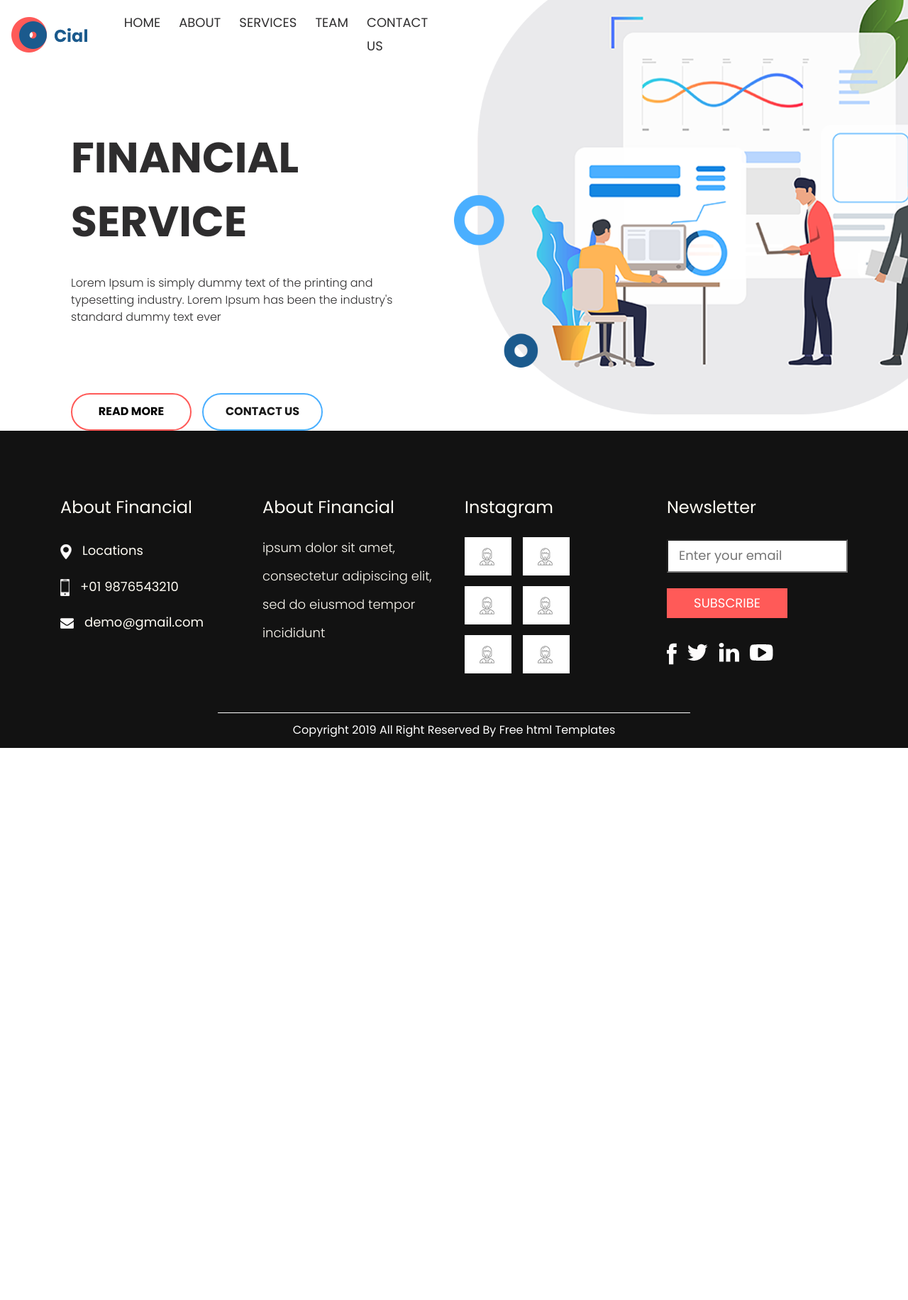
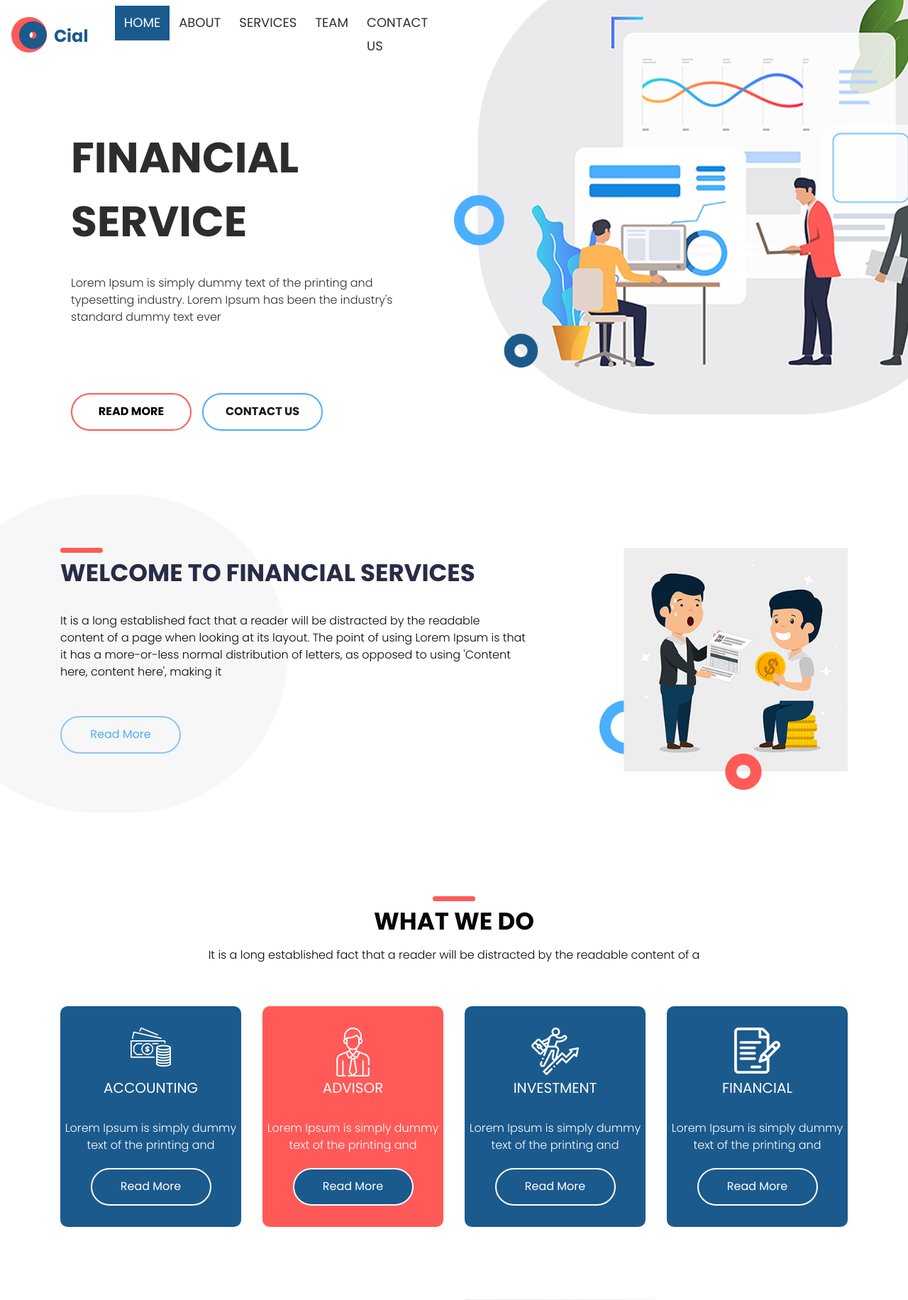
Before and after one commit to subhankardutt03/basic-django, a Django app: page / in a window 1280 px wide. Shown: the top 1832 px of the page at 71% size. Before the commit the page ends 1054 px from the top, so only its background shows below. Run offline with Django 4.2, Linux system fonts and the light colour scheme; some libraries are stand-ins or nearby versions.

Commit message:
Adding nav links

```diff
--- a/djangobasic/settings.py
+++ b/djangobasic/settings.py
@@ -54,7 +54,7 @@ ROOT_URLCONF = 'djangobasic.urls'
 TEMPLATES = [
     {
         'BACKEND': 'django.template.backends.django.DjangoTemplates',
-        'DIRS': [BASE_DIR,'templates'],
+        'DIRS': [BASE_DIR, 'templates'],
         'APP_DIRS': True,
         'OPTIONS': {
             'context_processors': [
@@ -123,5 +123,5 @@ STATIC_URL = 'static/'
 DEFAULT_AUTO_FIELD = 'django.db.models.BigAutoField'
 
 STATICFILES_DIRS = [
-    BASE_DIR,"static",
+    BASE_DIR, "static",
 ]
--- a/djangobasic/urls.py
+++ b/djangobasic/urls.py
@@ -18,17 +18,16 @@ from django.urls import path
 from djangobasic import views
 
 urlpatterns = [
-    path('',views.masterPage),
+    path('', views.HomePage, name="home"),
     path('admin/', admin.site.urls),
-    path('aboutus/',views.aboutUs),
-    path('course/',views.course),
-    path('course/<int:course_id>',views.courseDetailsAsInt),
-    path('course/<str:course_name>',views.courseDetailsAsString),
-    path('course/<slug:course_slug>',views.courseDetailsAsSlug),
-    path('emplist/',views.EmpFetch),
-    path('home/',views.HomePage,name="home"),
-    path('about/',views.AboutPage,name="about"),
-    path('service/',views.ServicePage,name="service"),
-    path('team/',views.TeamPage,name="team"),
-    path('contact/',views.ContactPage,name="contact")
+    path('aboutus/', views.aboutUs),
+    path('course/', views.course),
+    path('course/<int:course_id>', views.courseDetailsAsInt),
+    path('course/<str:course_name>', views.courseDetailsAsString),
+    path('course/<slug:course_slug>', views.courseDetailsAsSlug),
+    path('emplist/', views.EmpFetch),
+    path('about/', views.AboutPage, name="about"),
+    path('service/', views.ServicePage, name="service"),
+    path('team/', views.TeamPage, name="team"),
+    path('contact/', views.ContactPage, name="contact")
 ]
--- a/static/assets/css/style.css
+++ b/static/assets/css/style.css
@@ -896,3 +896,10 @@ button {
 .margin_top_90{
   margin-top: 90px;
 }
+
+.active a{
+    background-color: #1b5a8d;
+}
+.header_section .navbar-light .navbar-nav .active .nav-link {
+    color: white;
+}
--- a/templates/common/header.html
+++ b/templates/common/header.html
@@ -46,19 +46,20 @@
                 </button>
                 <div class="collapse navbar-collapse" id="navbarSupportedContent">
                     <ul class="navbar-nav mr-auto">
-                        <li class="nav-item">
+                        <li class="nav-item {% if request.path == '/' %} active {% endif %}">
                             <a class="nav-link" href="{% url 'home' %}">Home</a>
                         </li>
-                        <li class="nav-item">
+                        <li class="nav-item {% if request.path == '/about/' %} active {% endif %}">
                             <a class="nav-link" href="{% url 'about' %}">About</a>
                         </li>
-                        <li class="nav-item">
+                        {% url 'service' as url %}
+                        <li class="nav-item {% if request.path == url %} active {% endif %}">
                             <a class="nav-link" href="{% url 'service' %}">Services</a>
                         </li>
-                        <li class="nav-item">
+                        <li class="nav-item {% if request.path == '/team/' %} active {% endif %}">
                             <a class="nav-link" href="{% url 'team' %}">Team</a>
                         </li>
-                        <li class="nav-item">
+                        <li class="nav-item {% if request.path == '/contact/' %} active {% endif %}">
                             <a class="nav-link" href="{% url 'contact' %}">Contact Us</a>
                         </li>
                     </ul>
```
